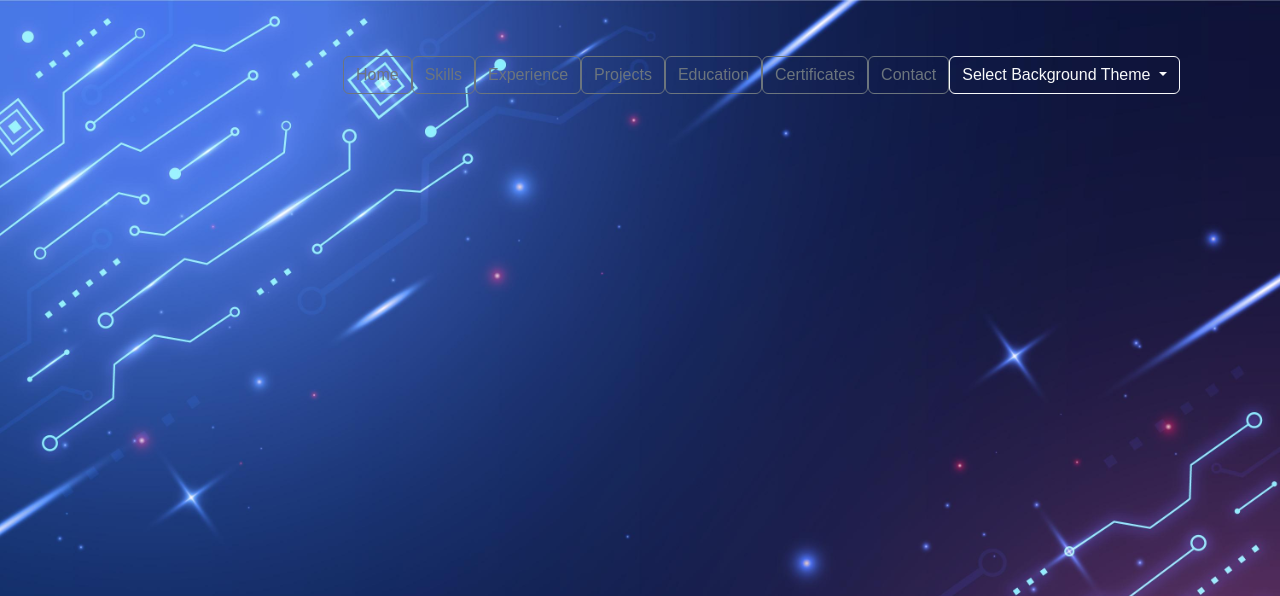
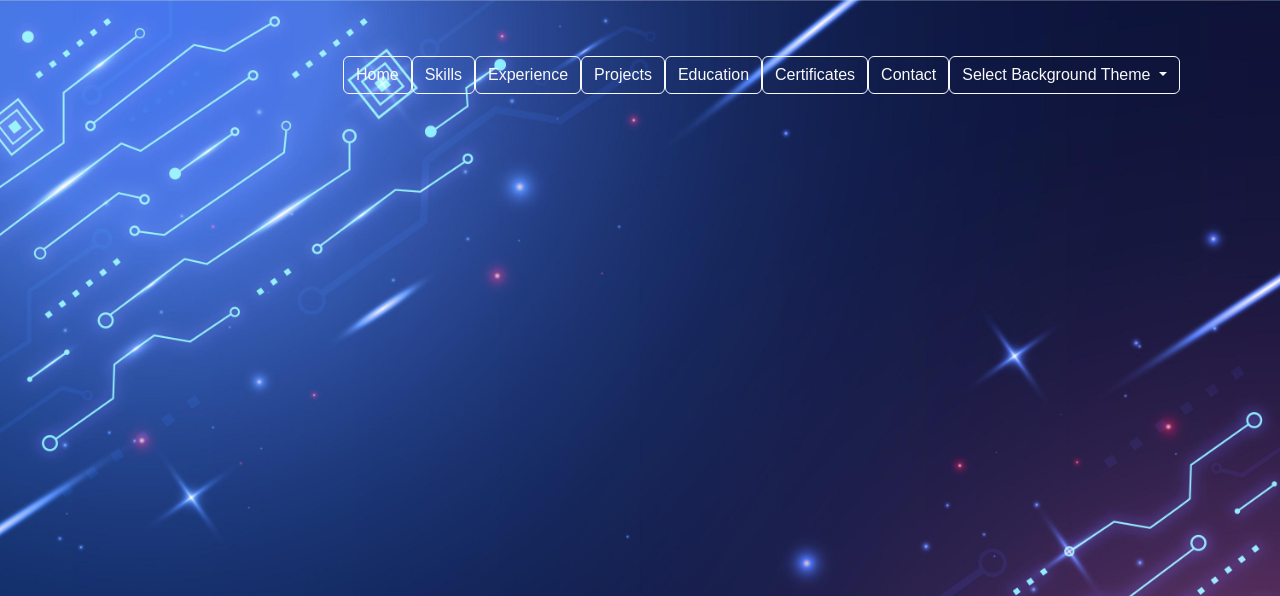
Before and after one commit to ranjithsurineni/portfolio-website, a plain HTML site: page index.html in a window 1280 px wide. Shown: the top 596 px of the page. Drawn offline with nearby package versions, Linux system fonts and the light colour scheme.

Commit message:
second commit

```diff
--- a/index.html
+++ b/index.html
@@ -22,13 +22,13 @@
     <header class="position-fixed w-100 py-3" style="background: transparent;">
         <div class="container d-flex justify-content-end">
             <ul class="nav">
-                <li class="nav-item "><a class="btn btn-outline-secondary" href="#home">Home</a></li>
-                <li class="nav-item"><a class="btn btn-outline-secondary" href="#skills">Skills</a></li>
-                <li class="nav-item"><a class="btn btn-outline-secondary" href="#experience">Experience</a></li>
-                <li class="nav-item"><a class="btn btn-outline-secondary" href="#projects">Projects</a></li>
-                <li class="nav-item"><a class="btn btn-outline-secondary" href="#education">Education</a></li>
-                <li class="nav-item"><a class="btn btn-outline-secondary" href="#certificates">Certificates</a></li>
-                <li class="nav-item"><a class="btn btn-outline-secondary" href="#contact">Contact</a></li>
+                <li class="nav-item "><a class="btn btn-outline-light" href="#home">Home</a></li>
+                <li class="nav-item"><a class="btn btn-outline-light" href="#skills">Skills</a></li>
+                <li class="nav-item"><a class="btn btn-outline-light" href="#experience">Experience</a></li>
+                <li class="nav-item"><a class="btn btn-outline-light" href="#projects">Projects</a></li>
+                <li class="nav-item"><a class="btn btn-outline-light" href="#education">Education</a></li>
+                <li class="nav-item"><a class="btn btn-outline-light" href="#certificates">Certificates</a></li>
+                <li class="nav-item"><a class="btn btn-outline-light" href="#contact">Contact</a></li>
             </ul>
             <br>
             <br>
```
